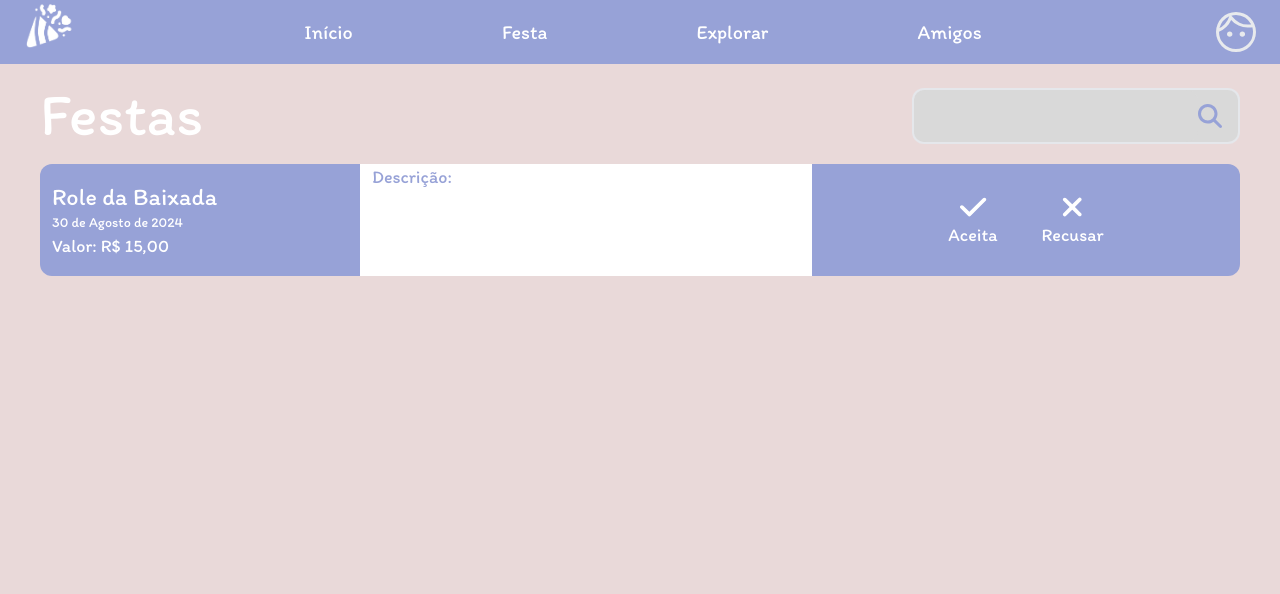
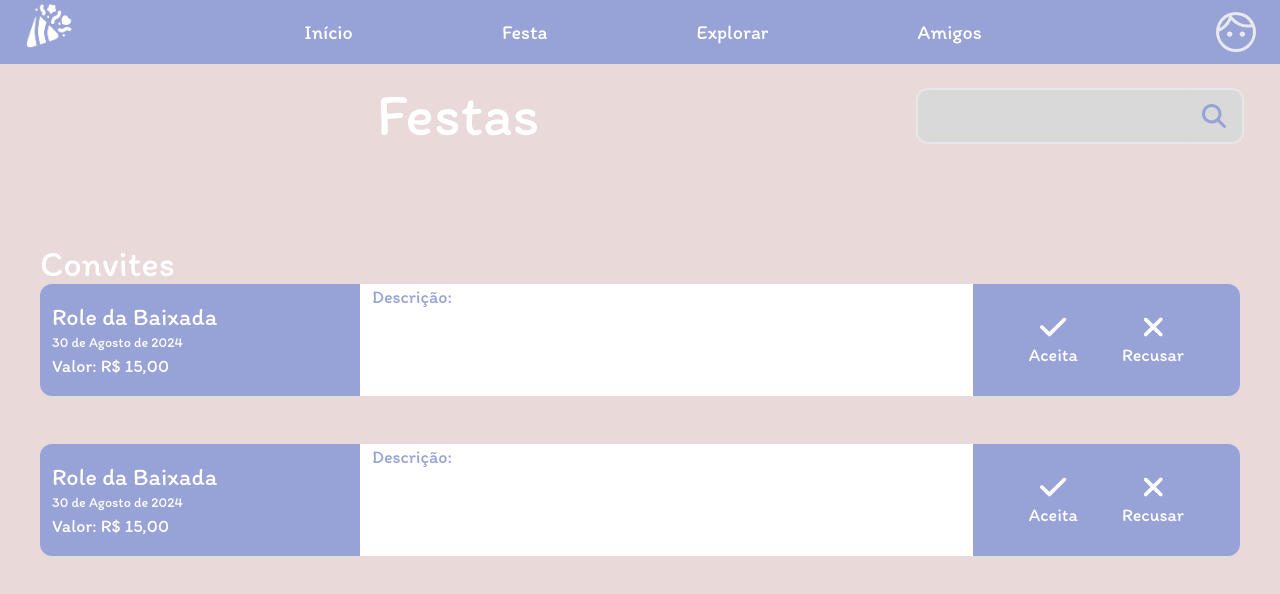
Before and after one commit to RafhaelMilanes/Front-end-PI, a Next.js app in the folder festa-pi-iesb/: page /festas in a window 1280 px wide. Shown: the top 594 px of the page. Built offline with nearby package versions, Linux system fonts and the light colour scheme.

Commit message:
ajustes Classname

```diff
--- a/festa-pi-iesb/src/app/(index)/festas/page.tsx
+++ b/festa-pi-iesb/src/app/(index)/festas/page.tsx
@@ -7,12 +7,22 @@ export default function page() {
   return (
     <>
         <NavBar />
-    <div className="flex justify-between items-center w-full px-10">
+        <div className="flex w-full items-center justify-between mb-20">
+            <div className="flex justify-center items-center flex-grow">
                 <h1 className="text-6xl text-white">Festas</h1>
-        <div className="w-[328px] ml-auto pt-6">
+            </div>
+
+            <div className="w-[328px] pt-6 ml-auto mx-9 ">
                 <SearchInput />
             </div>
         </div>
+
+        <h1 className="text-4xl text-white px-10">Convites</h1>
+      <Ticket
+        title="Role da Baixada"
+        date="30 de Agosto de 2024"
+        value="R$ 15,00"
+      />
       <Ticket
         title="Role da Baixada"
         date="30 de Agosto de 2024"
--- a/festa-pi-iesb/src/components/ui/ticket.tsx
+++ b/festa-pi-iesb/src/components/ui/ticket.tsx
@@ -11,7 +11,7 @@ type pros = {
 export const Ticket = ({title, date, value, description}: pros) => {
 return (
     <>
-        <div className="flex w-full h-28 px-10">
+        <div className="flex w-full h-28 px-10 mb-12">
         {/* Parte Esquerda */}
         <div className="flex-col bg-[#97A2D7] w-80  text-white flex justify-center items-start px-3 rounded-s-xl">
             <p className="text-2xl">{title}</p>
@@ -25,7 +25,7 @@ return (
         </div>
 
         {/* Parte Direita */}
-        <div className="flex-1 bg-[#97A2D7]  text-white flex justify-center items-center rounded-e-xl gap-9 space-x-2">
+        <div className="px-14 bg-[#97A2D7]  text-white flex justify-center items-center rounded-e-xl gap-9 space-x-2">
         <button className="flex flex-col items-center">
             <FontAwesomeIcon icon={faCheck} className="text-white text-3xl" />
             <p>Aceita</p>
```
Lines whose indentation alone changed are shown as unchanged.
